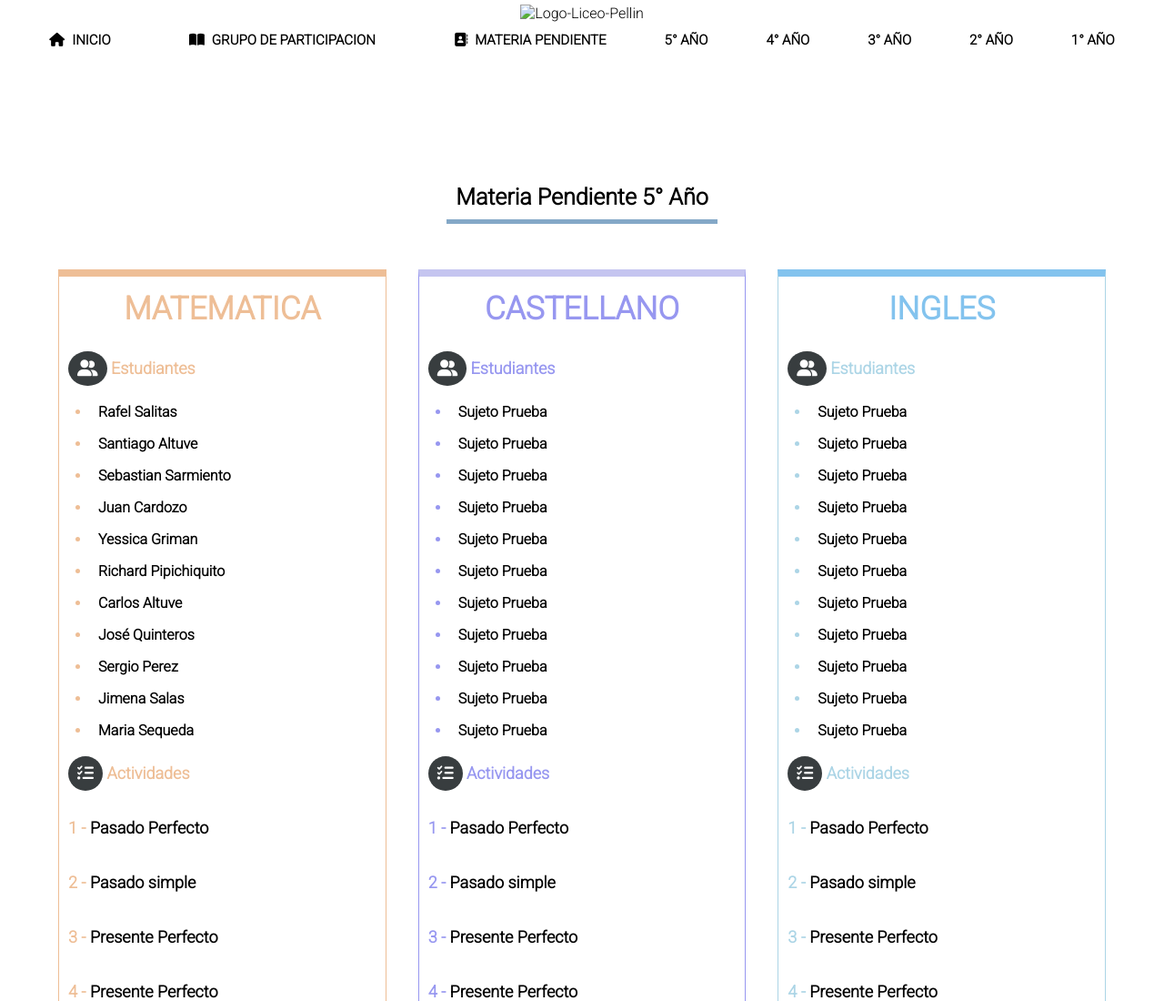
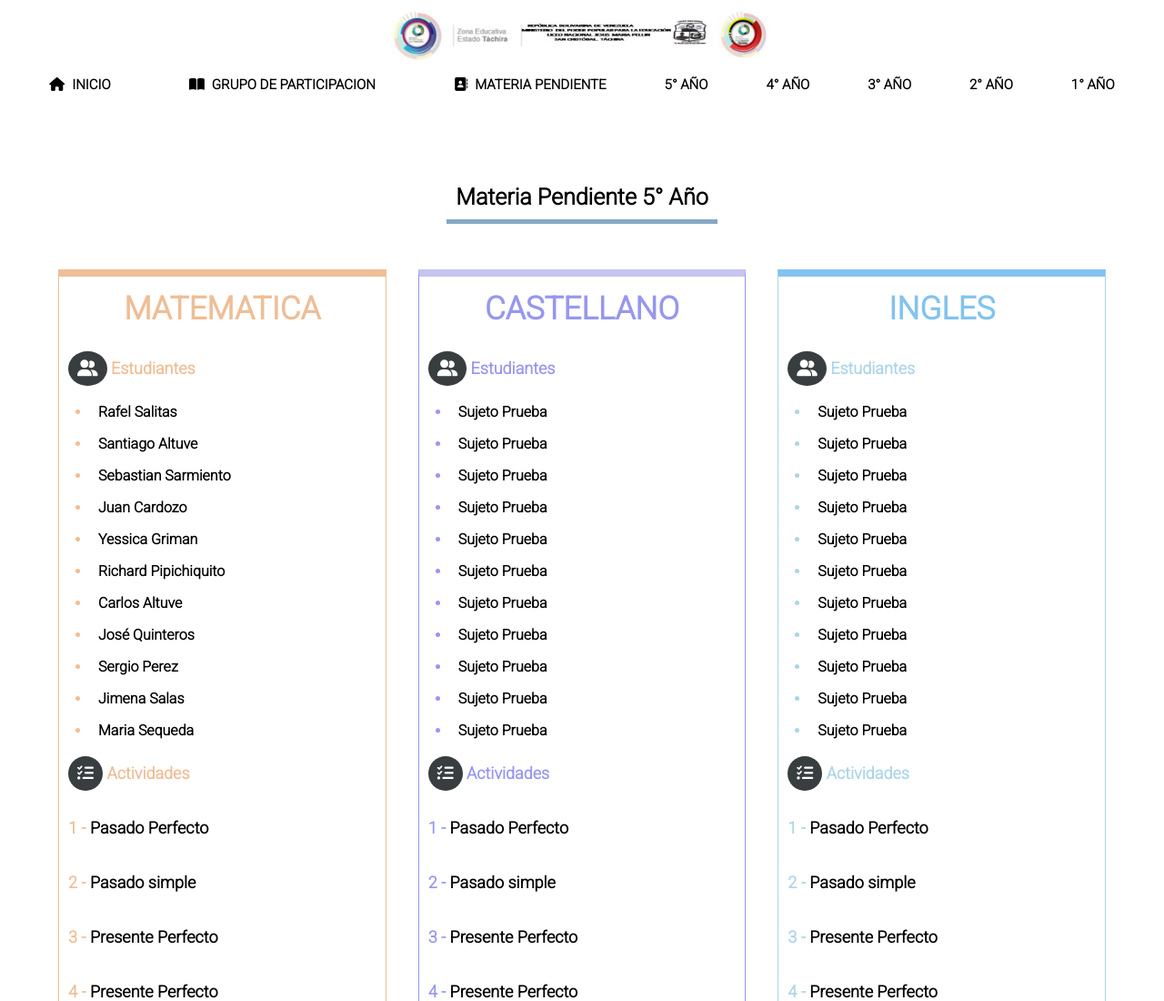
Before and after one commit to TheApsu/page-pellin, a website: page src/Materia-pendiente/Materia-pendiente.html in a window 1280 px wide. Shown: the top 1100 px of the page at 91% size. Drawn offline with Linux system fonts and the light colour scheme.

Commit message:
Update Materia-pendiente.html

```diff
--- a/src/Materia-pendiente/Materia-pendiente.html
+++ b/src/Materia-pendiente/Materia-pendiente.html
@@ -14,7 +14,7 @@
 <body>
     <header class="header">
         <div class="header-img">
-            <img class="img-logo" src="../../assets/Imagenes Logo/logo liceo.jpg" alt="Logo-Liceo-Pellin">
+            <img class="img-logo" src="../../assets/imagenes-logo/logo liceo.jpg" alt="Logo-Liceo-Pellin">
         </div>
         <div class="btn">
             <i class="fas fa-bars"></i>
```
